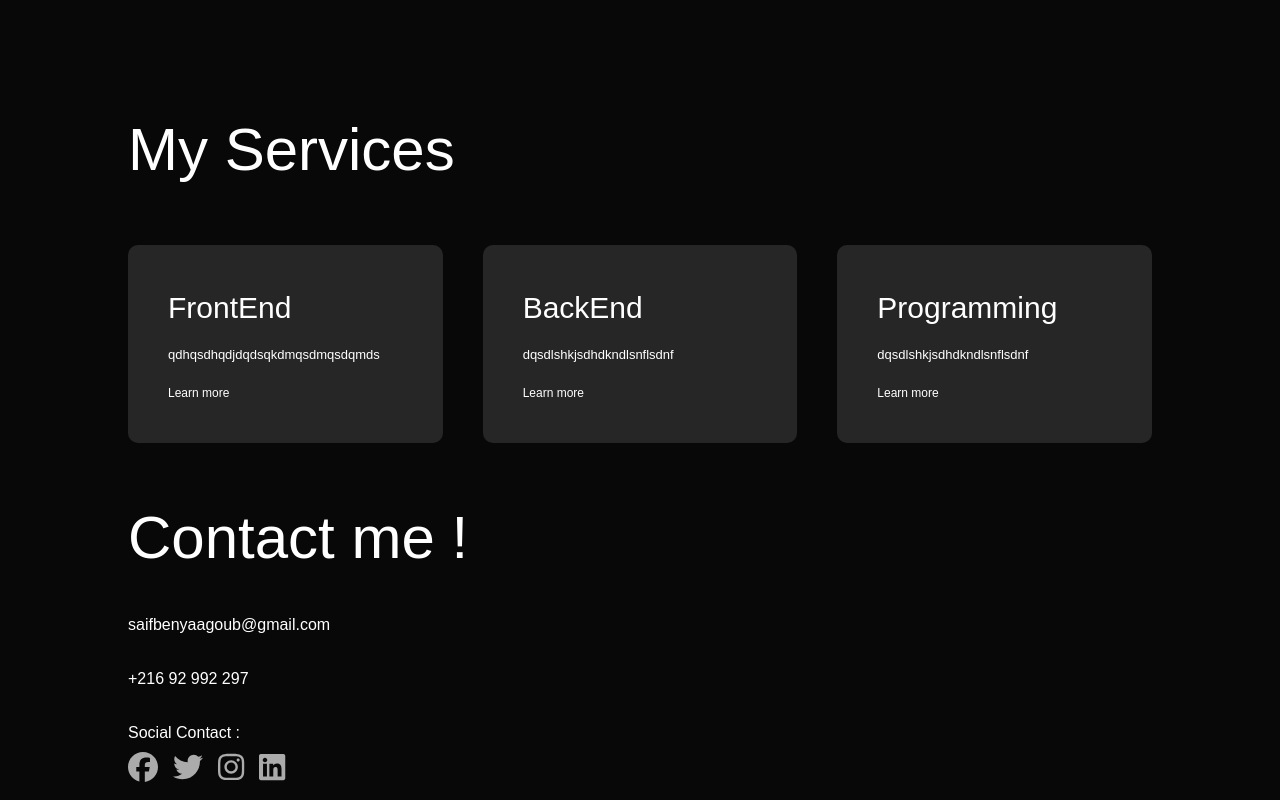
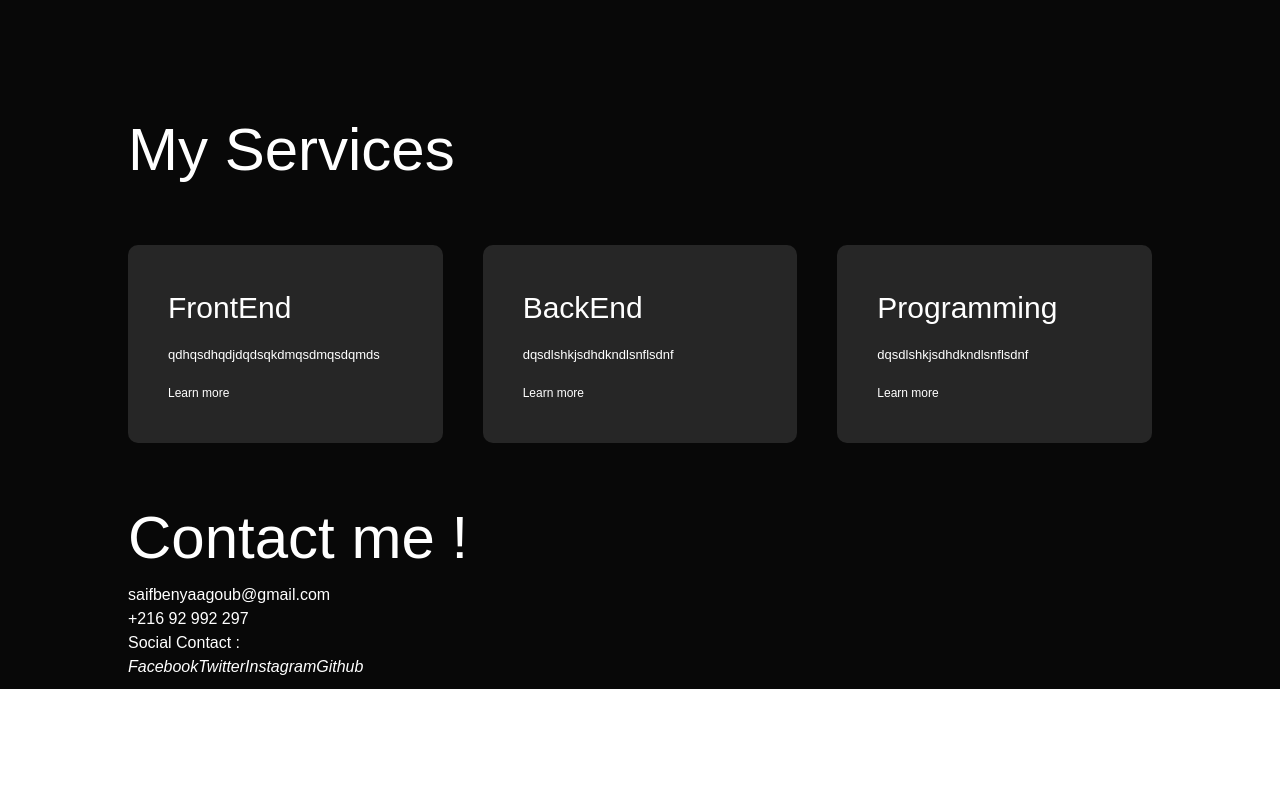
Before and after one commit to Saifby/nextjs, a Next.js app: page / in a window 1280 px wide. Shown: the part 983-1783 px from the top of the page. After the commit the page ends 1672 px from the top, so only its background shows below. Built offline with nearby package versions, Linux system fonts and the light colour scheme.

Commit message:
restartday3

```diff
--- a/app/globals.css
+++ b/app/globals.css
@@ -175,29 +175,7 @@ button:hover {
 .container {
   padding: 10px 10%;
 }
-.contact1 {
-  flex-basis: 35%;
-}
-.contact2 {
-  flex-basis: 60%;
-}
 
-.contact1 p {
-  margin-top: 30px;
-}
-.contact2 {
-  margin-top: 30px;
-}
-.icon {
-  width: 30px;
-  height: 30px;
-}
-.contact2 a {
-  text-decoration: none;
-  font-size: 30px;
-  margin-right: 15px;
-  color: #ababab;
-}
 @layer utilities {
   .text-balance {
     overflow-wrap: break-word; /* or word-wrap: break-word; */
--- a/app/page.tsx
+++ b/app/page.tsx
@@ -1,9 +1,6 @@
 import Head from 'next/head';
 import Image from 'next/image';
 import styles from './style.module.css';
-import { FontAwesomeIcon } from '@fortawesome/react-fontawesome';
-import { faFacebook, faTwitter, faInstagram, faLinkedin,faMailchimp} from '@fortawesome/free-brands-svg-icons';
-import { faMailForward } from '@fortawesome/free-solid-svg-icons';
 
 
 export default function Home() {
@@ -11,7 +8,7 @@ export default function Home() {
     <div className="pageContainer">
       <Head>
         <title>Inscription</title>
-      </Head>
+        <script src="https://kit.fontawesome.com/c3f00815db.js" crossOrigin="anonymous"></script>      </Head>
       <header>
         <div className="contain">
           <Image src="/Saif.png" alt="Logo" width={100} height={100} />
@@ -69,16 +66,15 @@ export default function Home() {
           <div className='container'>
             <div className='contact1'>
               <h1>Contact me !</h1>
-              <p> saifbenyaagoub@gmail.com</p>
+              <p>saifbenyaagoub@gmail.com</p>
               <p>+216 92 992 297</p>
             </div>
             <div className='contact2'>
               <p>Social Contact :</p>
-              <a href="#"><FontAwesomeIcon icon={faFacebook} /></a>
-              <a href=""><FontAwesomeIcon icon={faTwitter} /></a>
-              <a href=""><FontAwesomeIcon icon={faInstagram} /></a>
-              <a href=""><FontAwesomeIcon icon={faLinkedin} /></a>
-
+              <a href=""><i className="material-icons">Facebook</i></a>
+              <a href=""><i className="material-icons">Twitter</i></a>
+              <a href=""><i className="material-icons">Instagram</i></a>
+              <a href=""><i className="material-icons">Github</i></a>
             </div>
 
           </div>
--- a/package.json
+++ b/package.json
@@ -10,14 +10,12 @@
   },
   "dependencies": {
     "@fortawesome/fontawesome-svg-core": "^6.5.2",
-    "@fortawesome/free-brands-svg-icons": "^6.5.2",
     "@fortawesome/free-solid-svg-icons": "^6.5.2",
     "@fortawesome/react-fontawesome": "^0.2.2",
     "bootstrap-icons": "^1.11.3",
     "next": "14.2.3",
     "react": "^18",
-    "react-dom": "^18",
-    "sharp": "^0.33.4"
+    "react-dom": "^18"
   },
   "devDependencies": {
     "@types/node": "^20",
@@ -25,7 +23,6 @@
     "@types/react-dom": "^18",
     "eslint": "^8",
     "eslint-config-next": "14.2.3",
-    "nodemon": "^3.1.3",
     "postcss": "^8",
     "tailwindcss": "^3.4.1",
     "typescript": "^5"
```
Also changed, not shown: 1 other file (tests, documents, lock files or other folders).
